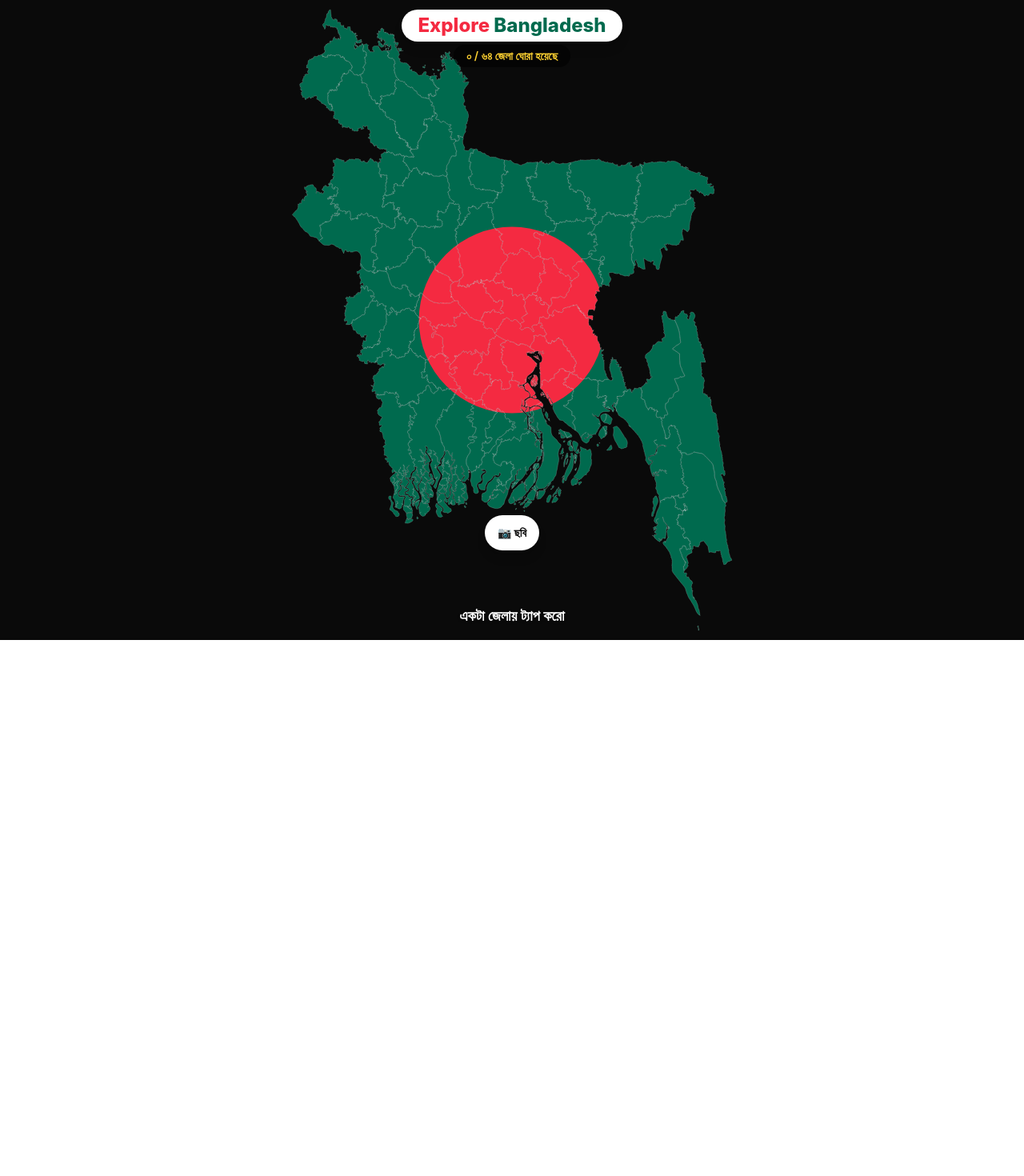
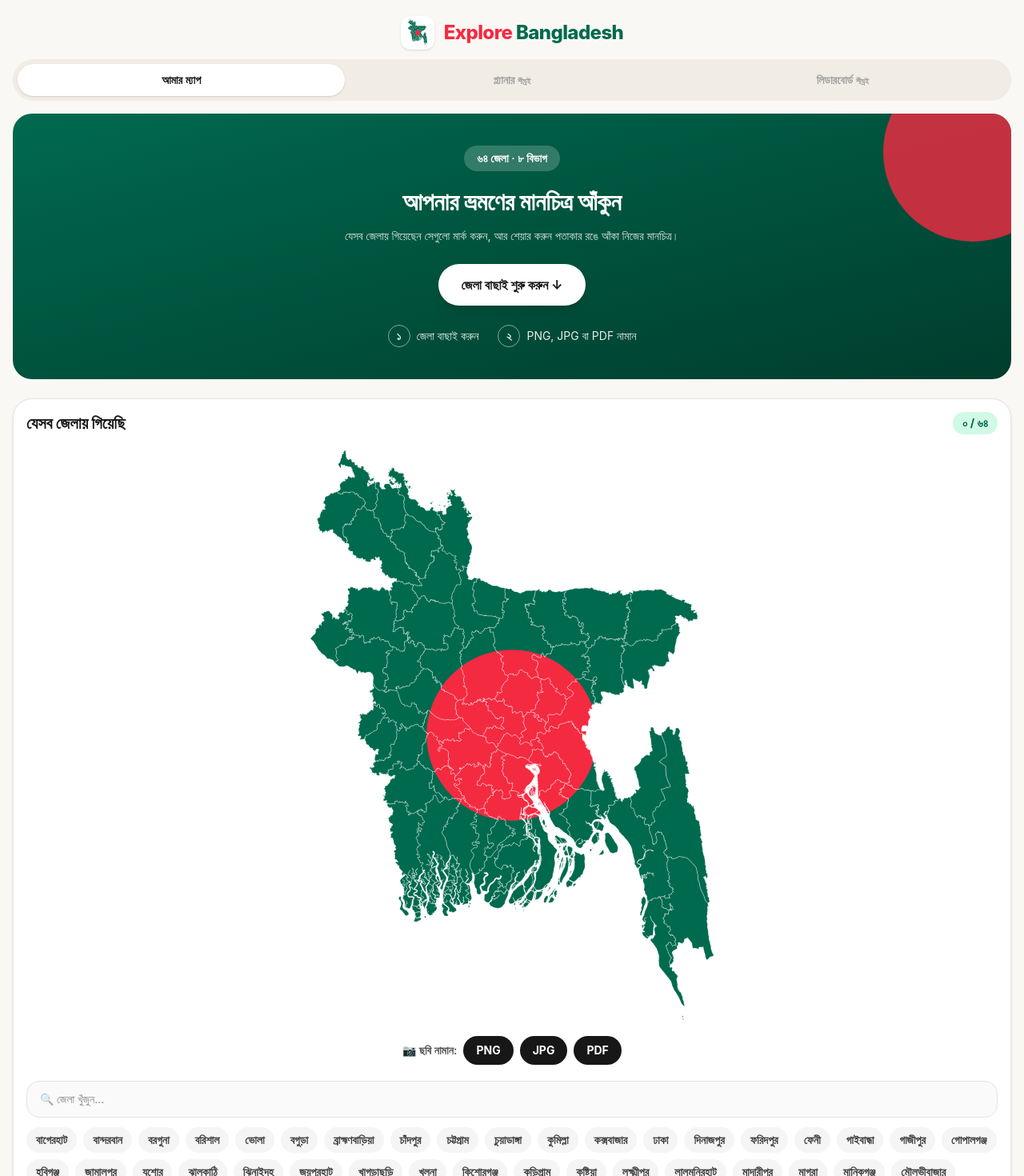
Before and after one commit to WasiaL007/explore-map, a React (Vite) app: page / in a window 1280 px wide. Shown: the top 1470 px of the page at 80% size. Before the commit the page ends 800 px from the top, so only its background shows below. Built offline with nearby package versions, Linux system fonts and the light colour scheme.

Commit message:
Landing page layout, map card, search list

```diff
--- a/src/App.tsx
+++ b/src/App.tsx
@@ -9,6 +9,8 @@ type FC = FeatureCollection<Geometry, Props>
 type Info = { status: 'loading' | 'ok' | 'none'; text?: string; url?: string; src?: string }
 
 const STORAGE_KEY = 'explore-bd-visited'
+const RED = '#f42a41'
+const GREEN = '#006a4e'
 const bn = (n: number) => n.toLocaleString('bn-BD')
 const bnD = bnNames.districts as Record<string, string>
 const bnV = bnNames.divisions as Record<string, string>
@@ -34,14 +36,14 @@ async function wikiSummary(lang: 'bn' | 'en', title: string) {
 export default function App() {
   const [data, setData] = useState<FC | null>(null)
   const [selected, setSelected] = useState<string | null>(null)
-  const [menuOpen, setMenuOpen] = useState(false)
   const [visited, setVisited] = useState<Set<string>>(loadVisited)
   const [info, setInfo] = useState<Record<string, Info>>({})
-  const [size, setSize] = useState({ w: window.innerWidth, h: window.innerHeight })
+  const [query, setQuery] = useState('')
+  const [vw, setVw] = useState(window.innerWidth)
 
   useEffect(() => {
     fetch('/data/bd-districts.json').then((r) => r.json()).then(setData)
-    const onResize = () => setSize({ w: window.innerWidth, h: window.innerHeight })
+    const onResize = () => setVw(window.innerWidth)
     window.addEventListener('resize', onResize)
     return () => window.removeEventListener('resize', onResize)
   }, [])
@@ -89,38 +91,118 @@ export default function App() {
       return next
     })
 
+  const mapW = Math.min(vw - 64, 520)
+  const mapH = Math.round(mapW * 1.4)
+
   const map = useMemo(() => {
     if (!data) return null
-    const pad = 12
-    const projection = geoMercator().fitExtent(
-      [[pad, pad], [size.w - pad, size.h - pad]],
-      data
-    )
+    const pad = 8
+    const projection = geoMercator().fitExtent([[pad, pad], [mapW - pad, mapH - pad]], data)
     const path = geoPath(projection)
     const [[x0, y0], [x1, y1]] = path.bounds(data)
     const bw = x1 - x0
     const bh = y1 - y0
     const fw = Math.max(bw, (bh * 10) / 6)
     const fh = fw * 0.6
-    const fx = x0 + bw / 2 - fw / 2
-    const fy = y0 + bh / 2 - fh / 2
     return {
       paths: data.features.map((f) => ({
         name: f.properties.ADM2_EN,
         division: f.properties.ADM1_EN,
         d: path(f) ?? '',
       })),
-      flag: { fx, fy, fw, fh },
+      flag: { fx: x0 + bw / 2 - fw / 2, fy: y0 + bh / 2 - fh / 2, fw, fh },
     }
-  }, [data, size])
+  }, [data, mapW, mapH])
+
+  const logo = useMemo(() => {
+    if (!data) return null
+    const p = geoPath(geoMercator().fitSize([34, 34], data))
+    const [[x0, y0], [x1, y1]] = p.bounds(data)
+    return { ds: data.features.map((f) => p(f) ?? ''), cx: (x0 + x1) / 2, cy: (y0 + y1) / 2 }
+  }, [data])
+
+  const list = useMemo(() => {
+    if (!data) return []
+    const q = query.trim().toLowerCase()
+    return data.features
+      .map((f) => f.properties.ADM2_EN)
+      .filter((n) => !q || n.toLowerCase().includes(q) || (bnD[n] ?? '').includes(q))
+      .sort((a, b) => a.localeCompare(b))
+  }, [data, query])
 
   const sel = map?.paths.find((p) => p.name === selected) ?? null
   const total = data?.features.length ?? 64
   const inf = sel ? info[sel.name] : undefined
 
   return (
-    <div className="fixed inset-0 bg-neutral-950">
-      <svg width={size.w} height={size.h} className="block touch-manipulation">
+    <div className={'min-h-screen bg-[#faf8f4] text-neutral-900 ' + (sel ? 'pb-80' : 'pb-12')}>
+      <header className="flex items-center justify-center gap-3 pt-5 pb-3">
+        <svg width="42" height="42" viewBox="0 0 42 42" className="rounded-xl bg-white shadow">
+          {logo && (
+            <g transform="translate(4 4)">
+              {logo.ds.map((d, i) => (
+                <path key={i} d={d} fill={GREEN} />
+              ))}
+              <circle cx={logo.cx} cy={logo.cy} r="3.2" fill={RED} />
+            </g>
+          )}
+        </svg>
+        <h1 className="text-2xl font-extrabold tracking-tight">
+          <span style={{ color: RED }}>Explore</span> <span style={{ color: GREEN }}>Bangladesh</span>
+        </h1>
+      </header>
+
+      <nav className="mx-4 flex gap-1 rounded-full bg-[#f1ece4] p-1.5 text-sm font-semibold">
+        <button className="flex-1 rounded-full bg-white px-3 py-2.5 shadow">আমার ম্যাপ</button>
+        <button disabled className="flex-1 px-3 py-2.5 text-neutral-400">
+          প্ল্যানার <span className="text-[10px]">শীঘ্রই</span>
+        </button>
+        <button disabled className="flex-1 px-3 py-2.5 text-neutral-400">
+          লিডারবোর্ড <span className="text-[10px]">শীঘ্রই</span>
+        </button>
+      </nav>
+
+      <section className="relative mx-4 mt-4 overflow-hidden rounded-3xl bg-gradient-to-br from-[#006a4e] to-[#003d2d] px-6 py-10 text-center text-white">
+        <div className="pointer-events-none absolute -right-16 -top-16 h-56 w-56 rounded-full bg-[#f42a41]/80" />
+        <div className="relative">
+          <span className="inline-block rounded-full bg-white/20 px-4 py-1.5 text-sm font-semibold">
+            {bn(64)} জেলা · {bn(8)} বিভাগ
+          </span>
+          <h2 className="mt-5 text-3xl font-extrabold leading-tight">আপনার ভ্রমণের মানচিত্র আঁকুন</h2>
+          <p className="mt-3 text-sm leading-relaxed text-white/85">
+            যেসব জেলায় গিয়েছেন সেগুলো মার্ক করুন, আর শেয়ার করুন পতাকার রঙে আঁকা নিজের মানচিত্র।
+          </p>
+          <a
+            href="#map"
+            className="mt-6 inline-block rounded-full bg-white px-7 py-3.5 font-bold text-neutral-900 shadow-lg"
+          >
+            জেলা বাছাই শুরু করুন ↓
+          </a>
+          <div className="mt-6 flex flex-wrap justify-center gap-x-6 gap-y-2 text-sm text-white/90">
+            <span className="inline-flex items-center gap-2">
+              <b className="inline-flex h-7 w-7 items-center justify-center rounded-full border border-white/50">১</b>
+              জেলা বাছাই করুন
+            </span>
+            <span className="inline-flex items-center gap-2">
+              <b className="inline-flex h-7 w-7 items-center justify-center rounded-full border border-white/50">২</b>
+              PNG, JPG বা PDF নামান
+            </span>
+          </div>
+        </div>
+      </section>
+
+      <section id="map" className="mx-4 mt-6 rounded-3xl border border-neutral-200 bg-white p-4 shadow-sm">
+        <div className="flex items-center justify-between">
+          <h3 className="text-xl font-extrabold">যেসব জেলায় গিয়েছি</h3>
+          <span className="rounded-full bg-emerald-100 px-3 py-1 text-sm font-bold text-emerald-800">
+            {bn(visited.size)} / {bn(total)}
+          </span>
+        </div>
+
+        {!data ? (
+          <div className="py-24 text-center text-neutral-500">মানচিত্র লোড হচ্ছে...</div>
+        ) : (
+          <svg width={mapW} height={mapH} className="mx-auto mt-3 block touch-manipulation">
             {map && (
               <>
                 <defs>
@@ -131,12 +213,12 @@ export default function App() {
                   </clipPath>
                 </defs>
                 <g clipPath="url(#bd)">
-              <rect x={map.flag.fx} y={map.flag.fy} width={map.flag.fw} height={map.flag.fh} fill="#006a4e" />
+                  <rect x={map.flag.fx} y={map.flag.fy} width={map.flag.fw} height={map.flag.fh} fill={GREEN} />
                   <circle
                     cx={map.flag.fx + map.flag.fw / 2}
                     cy={map.flag.fy + map.flag.fh / 2}
                     r={map.flag.fh * 0.15}
-                fill="#f42a41"
+                    fill={RED}
                   />
                 </g>
                 {map.paths.map((p) => {
@@ -146,10 +228,10 @@ export default function App() {
                     <path
                       key={p.name}
                       d={p.d}
-                  fill={isVisited ? 'rgba(250,204,21,0.65)' : isSel ? 'rgba(255,255,255,0.35)' : 'transparent'}
-                  stroke="white"
-                  strokeOpacity={isSel ? 1 : 0.35}
-                  strokeWidth={isSel ? 2 : 0.5}
+                      fill={isVisited ? 'rgba(250,204,21,0.8)' : isSel ? 'rgba(255,255,255,0.4)' : 'transparent'}
+                      stroke={isSel ? '#111827' : 'white'}
+                      strokeOpacity={isSel ? 1 : 0.5}
+                      strokeWidth={isSel ? 2.5 : 0.5}
                       onClick={() => setSelected(p.name)}
                       className="cursor-pointer"
                     />
@@ -158,50 +240,48 @@ export default function App() {
               </>
             )}
           </svg>
+        )}
 
-      <div className="pointer-events-none absolute top-3 left-0 right-0 flex flex-col items-center gap-1">
-        <h1 className="rounded-full bg-white px-5 py-1 text-2xl font-extrabold shadow-lg">
-          <span className="text-[#f42a41]">Explore</span> <span className="text-[#006a4e]">Bangladesh</span>
-        </h1>
-        <div className="rounded-full bg-black/60 px-4 py-1 text-sm font-semibold text-amber-300">
-          {bn(visited.size)} / {bn(total)} জেলা ঘোরা হয়েছে
-        </div>
-      </div>
-
-      {!sel && (
-        <>
-          {menuOpen && <div className="absolute inset-0" onClick={() => setMenuOpen(false)} />}
-          <div className="absolute bottom-28 left-0 right-0 flex flex-col items-center gap-2">
-            {menuOpen && (
-              <div className="flex overflow-hidden rounded-full bg-white text-black shadow-xl">
+        <div className="mt-3 flex flex-wrap items-center justify-center gap-2">
+          <span className="text-sm font-semibold text-neutral-600">📷 ছবি নামান:</span>
           {(['png', 'jpg', 'pdf'] as Fmt[]).map((f) => (
             <button
               key={f}
-                    onClick={() => {
-                      setMenuOpen(false)
-                      if (map) exportMap({ format: f, paths: map.paths, flag: map.flag, visited, size, total })
-                    }}
-                    className="px-5 py-3 text-center text-sm font-semibold active:bg-neutral-200"
+              disabled={!map}
+              onClick={() => map && exportMap({ format: f, paths: map.paths, flag: map.flag, visited, size: { w: mapW, h: mapH }, total })}
+              className="rounded-full bg-neutral-900 px-4 py-2 text-sm font-bold text-white disabled:opacity-40"
             >
               {f.toUpperCase()}
             </button>
           ))}
         </div>
-            )}
+
+        <input
+          value={query}
+          onChange={(e) => setQuery(e.target.value)}
+          placeholder="🔍 জেলা খুঁজুন..."
+          className="mt-5 w-full rounded-2xl border border-neutral-200 bg-neutral-50 px-4 py-3 text-sm outline-none focus:border-emerald-600"
+        />
+        <div className="mt-3 flex max-h-60 flex-wrap gap-2 overflow-y-auto">
+          {list.map((n) => (
             <button
-              onClick={() => setMenuOpen((o) => !o)}
-              className="rounded-full bg-white px-4 py-3 text-sm font-semibold text-black shadow-lg"
+              key={n}
+              onClick={() => setSelected(n)}
+              className={
+                'rounded-full px-3 py-1.5 text-sm font-semibold ' +
+                (visited.has(n) ? 'bg-amber-300 text-black' : 'bg-neutral-100 text-neutral-700')
+              }
             >
-              📷 ছবি
+              {visited.has(n) ? '✓ ' : ''}
+              {bnD[n] ?? n}
             </button>
+          ))}
+          {data && list.length === 0 && <span className="text-sm text-neutral-500">কোনো জেলা মেলেনি</span>}
         </div>
-        </>
-      )}
+      </section>
 
-      <div className="absolute bottom-0 left-0 right-0 p-3">
-        {!data ? (
-          <div className="text-center text-white">লোড হচ্ছে...</div>
-        ) : sel ? (
+      {sel && (
+        <div className="fixed bottom-0 left-0 right-0 z-20 p-3">
           <div className="mx-auto max-w-md rounded-2xl bg-neutral-900/95 p-4 text-white shadow-2xl">
             <div className="flex items-start justify-between gap-3">
               <div>
@@ -253,10 +333,8 @@ export default function App() {
               )}
             </div>
           </div>
-        ) : (
-          <div className="pb-1 text-center text-lg font-semibold text-white drop-shadow">একটা জেলায় ট্যাপ করো</div>
+        </div>
       )}
-      </div>
     </div>
   )
 }
--- a/src/exportPng.ts
+++ b/src/exportPng.ts
@@ -2,6 +2,8 @@ type P = { name: string; d: string }
 type Flag = { fx: number; fy: number; fw: number; fh: number }
 
 export type Fmt = 'png' | 'jpg' | 'pdf'
+
+const TOP = 112
 
 export function exportMap(o: {
   format: Fmt
@@ -13,6 +15,7 @@ export function exportMap(o: {
 }) {
   const { paths, flag, visited, size, total, format } = o
   const { w, h } = size
+  const H = h + TOP
   const S = 3
   const count = visited.size.toLocaleString('bn-BD')
   const tot = total.toLocaleString('bn-BD')
@@ -20,20 +23,22 @@ export function exportMap(o: {
   const lines = paths
     .map((p) => {
       const v = visited.has(p.name)
-      return `<path d="${p.d}" fill="${v ? 'rgba(250,204,21,0.65)' : 'none'}" stroke="white" stroke-opacity="0.35" stroke-width="0.5"/>`
+      return `<path d="${p.d}" fill="${v ? 'rgba(250,204,21,0.8)' : 'none'}" stroke="white" stroke-opacity="0.5" stroke-width="0.5"/>`
     })
     .join('')
-  const svg = `<svg xmlns="http://www.w3.org/2000/svg" width="${w * S}" height="${h * S}" viewBox="0 0 ${w} ${h}">
-<rect width="${w}" height="${h}" fill="#ffffff"/>
+  const svg = `<svg xmlns="http://www.w3.org/2000/svg" width="${w * S}" height="${H * S}" viewBox="0 0 ${w} ${H}">
+<rect width="${w}" height="${H}" fill="#ffffff"/>
+<g transform="translate(0 ${TOP})">
 <defs><clipPath id="bd">${clip}</clipPath></defs>
 <g clip-path="url(#bd)">
 <rect x="${flag.fx}" y="${flag.fy}" width="${flag.fw}" height="${flag.fh}" fill="#006a4e"/>
 <circle cx="${flag.fx + flag.fw / 2}" cy="${flag.fy + flag.fh / 2}" r="${flag.fh * 0.15}" fill="#f42a41"/>
 </g>
 ${lines}
-<text x="${w / 2}" y="47" text-anchor="middle" font-family="sans-serif" font-size="26" font-weight="800"><tspan fill="#f42a41">Explore</tspan><tspan fill="#006a4e"> Bangladesh</tspan></text>
-<rect x="${w / 2 - 125}" y="70" width="250" height="32" rx="16" fill="black" fill-opacity="0.6"/>
-<text x="${w / 2}" y="92" text-anchor="middle" font-family="sans-serif" font-size="16" font-weight="700" fill="#fcd34d">${count} / ${tot} জেলা ঘোরা হয়েছে</text>
+</g>
+<text x="${w / 2}" y="46" text-anchor="middle" font-family="sans-serif" font-size="26" font-weight="800"><tspan fill="#f42a41">Explore</tspan><tspan fill="#006a4e"> Bangladesh</tspan></text>
+<rect x="${w / 2 - 125}" y="62" width="250" height="32" rx="16" fill="black" fill-opacity="0.6"/>
+<text x="${w / 2}" y="84" text-anchor="middle" font-family="sans-serif" font-size="16" font-weight="700" fill="#fcd34d">${count} / ${tot} জেলা ঘোরা হয়েছে</text>
 </svg>`
 
   const url = URL.createObjectURL(new Blob([svg], { type: 'image/svg+xml;charset=utf-8' }))
@@ -41,13 +46,13 @@ ${lines}
   img.onload = () => {
     const c = document.createElement('canvas')
     c.width = w * S
-    c.height = h * S
+    c.height = H * S
     c.getContext('2d')!.drawImage(img, 0, 0)
     URL.revokeObjectURL(url)
     if (format === 'pdf') {
       import('jspdf').then(({ jsPDF }) => {
-        const pdf = new jsPDF({ orientation: w > h ? 'landscape' : 'portrait', unit: 'px', format: [w, h] })
-        pdf.addImage(c.toDataURL('image/jpeg', 0.95), 'JPEG', 0, 0, w, h)
+        const pdf = new jsPDF({ orientation: w > H ? 'landscape' : 'portrait', unit: 'px', format: [w, H] })
+        pdf.addImage(c.toDataURL('image/jpeg', 0.95), 'JPEG', 0, 0, w, H)
         pdf.save('explore-bangladesh.pdf')
       })
       return
```
Lines whose indentation alone changed are shown as unchanged.
